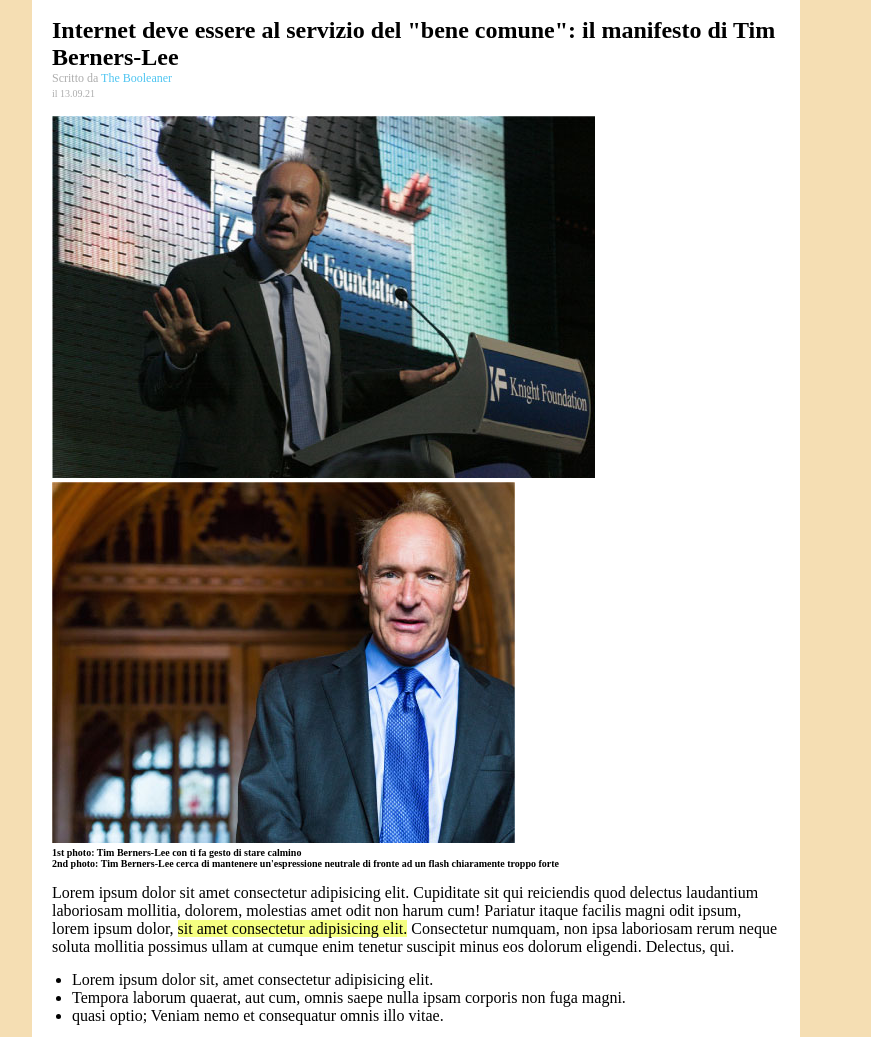
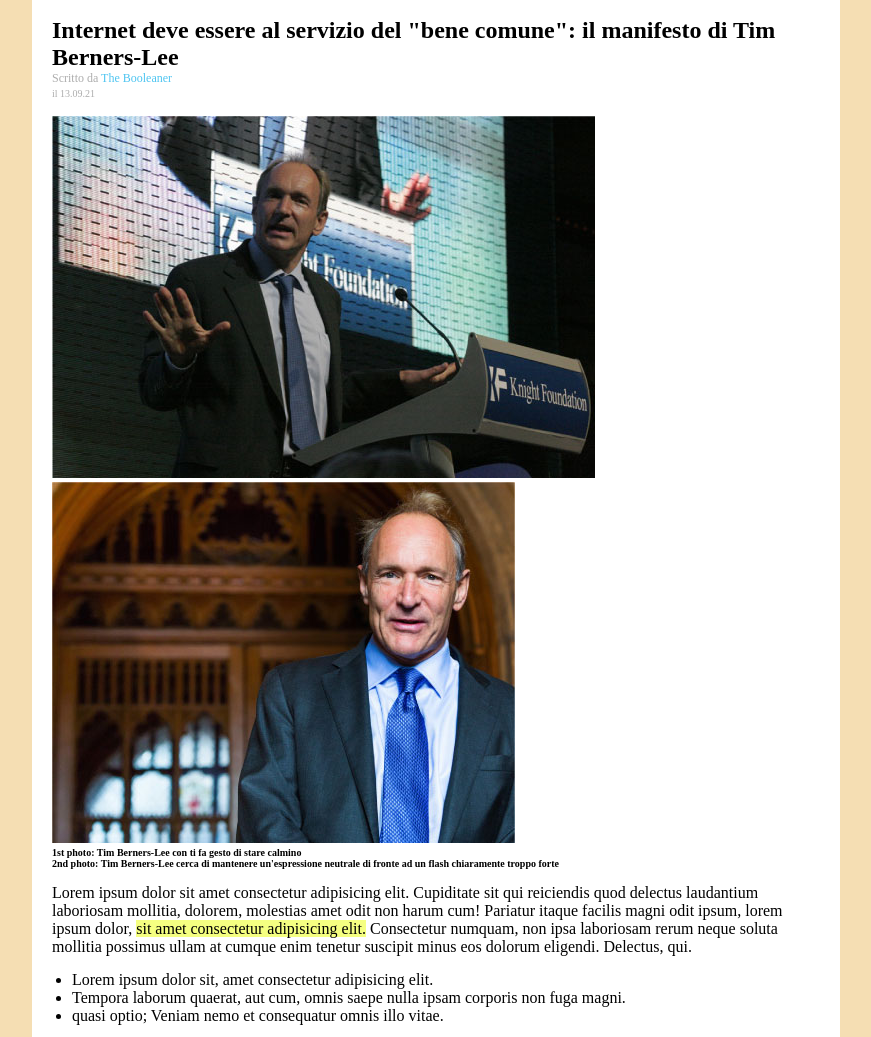
Before and after one commit to ieeah/html-css-booleaner, a plain HTML site: page index.html in a window 1280 px wide. Shown: the part 163-1200 px from the top of the page, without its empty margins (224-1095 px from the left). Drawn offline with Linux system fonts and the light colour scheme.

Commit message:
fixed main width and css minor improvements

```diff
--- a/CSS/style.css
+++ b/CSS/style.css
@@ -19,7 +19,7 @@ header {
     background-image: url("../img/pattern.png");
     background-position: center;
     width: 100%;
-    height:120px;
+    height: 120px;
     padding: 20px;
 }
 
@@ -30,6 +30,8 @@ header > img {
 }
 
 main {
+    width: 100%;
+    background-color: white;
     padding: 20px;
 }
 
@@ -43,7 +45,7 @@ main {
     text-decoration: none;
 }
 
-.date {
+.date, .captions {
     font-size: 10px;;
 }
 
@@ -52,7 +54,6 @@ main {
 }
 
 .captions {
-    font-size: 10px;
     font-weight: bold;
 }
 
```
